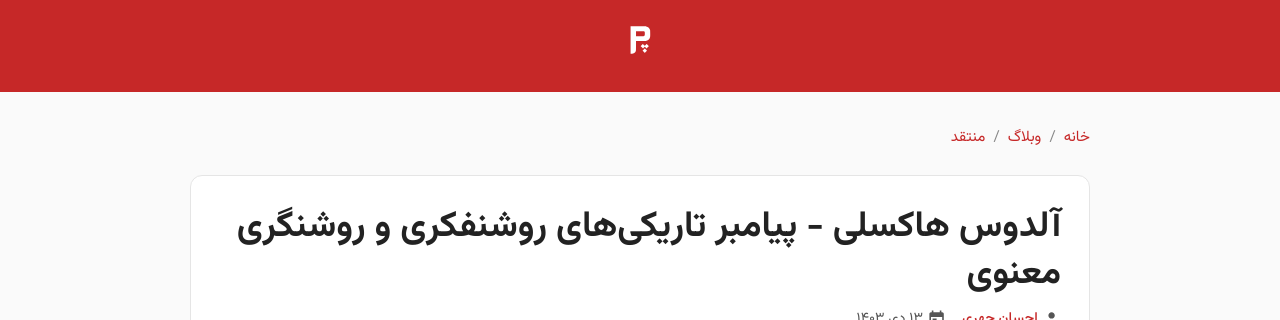
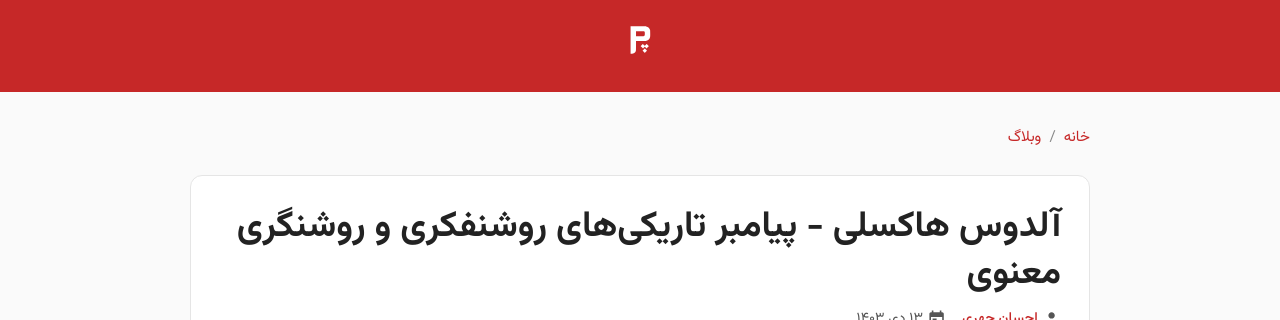
Before and after one commit to darkblog/darkblog.github.io, a Jekyll site: the page built from _posts/2025-1-2-1.md, in a window 1280 px wide and 900 px high. Shown: the top 320 px of the window. Built offline with Jekyll 4.4.1, drawn with Linux system fonts in a browser that asks for light colours.

Commit message:
Update 2025-1-2-1.md

```diff
--- a/_posts/2025-1-2-1.md
+++ b/_posts/2025-1-2-1.md
@@ -1,8 +1,6 @@
 ---
 layout: post
 title: آلدوس هاکسلی - پیامبر تاریکی‌های روشنفکری و روشنگری معنوی
-category: منتقد
-category_url: /2000
 ---
 
 آلدوس لئونارد هاکسلی (۱۸۹۴–۱۹۶۳) در خانوادهای نخبه در ساری انگلستان متولد شد. نوهٔ **توماس هنری هاکسلی**، زیست‌شناس برجسته و حامی داروین، و از سوی مادر، خواهرزادهٔ **متیو آرنولد**، شاعر و منتقد مشهور بود. این میراث فکری عمیقاً بر جهان‌بینی او تأثیر گذاشت. تراژدی‌های شخصی، زندگی او را شکل داد: مرگ مادرش بر اثر سرطان در ۱۴سالگی، و از دست دادن بخش عمدهٔ بیناییاش در ۱۶سالگی به دلیل عفونت قرنیه (کراتیت)، که مسیر حرفه‌ای او را از پزشکی به ادبیات تغییر داد. او با وجود نابینایی نسبی، با کمک بریل و حافظه‌ای استثنایی، در **کالج بالیول آکسفورد** در رشتهٔ ادبیات انگلیسی فارغ‌التحصیل شد و پایه‌های دانش عظیم خود را بنا نهاد.
```
